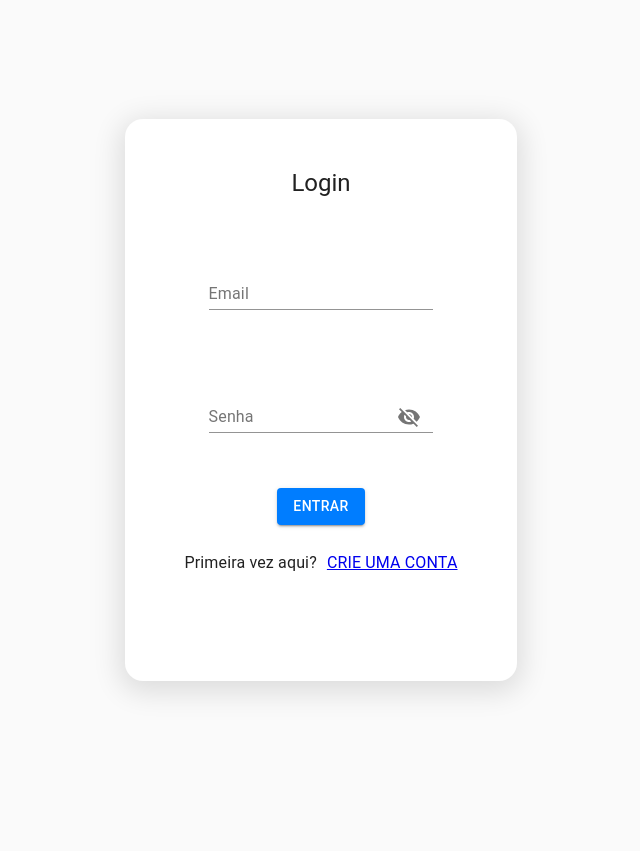
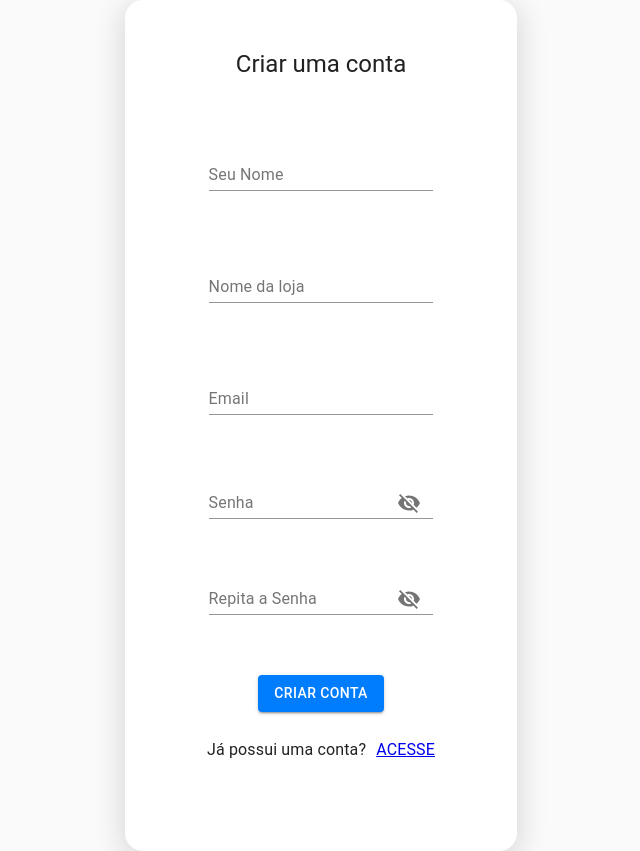
Before and after one commit to pforbrig/desafio-frontend-modulo3-noturno, a React (Create React App) app: page /cadastro in a window 1280 px wide. Before the commit this address led to /. Shown: the whole page, without its empty margins (239-879 px from the left). Before the commit the page ends 800 px from the top, so only its background shows below. Built offline with nearby package versions, Linux system fonts and the light colour scheme.

Commit message:
Correção no switch do router

```diff
--- a/src/App.js
+++ b/src/App.js
@@ -34,14 +34,13 @@ function App() {
     <ContextoDoLogin.Provider value={valorPassadoPeloContexto}>
       <Router>
         <Switch>
+          <Route path="/cadastro" component={RegisterContainer} />
           <Route path="/" exact component={LoginContainer} />
-          <Route path="/cadastro" exact component={RegisterContainer} />
           <Route path="/produtos" exact component={ProductContainer} />
+          <RotasProtegidas estaLogado={estaLogado}>
+            <Route path="/produtos/novo" exact component={ProductAdd} />
+          </RotasProtegidas>
         </Switch>
-        <RotasProtegidas estaLogado={estaLogado}>
-          <Route path="/produtos/novo" exact component={ProductAdd} />
-
-        </RotasProtegidas>
       </Router>
     </ContextoDoLogin.Provider>
   );
```
